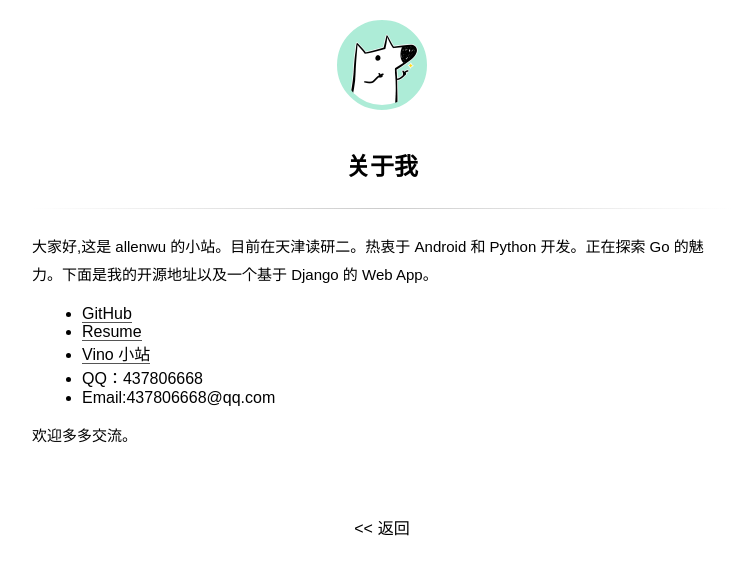
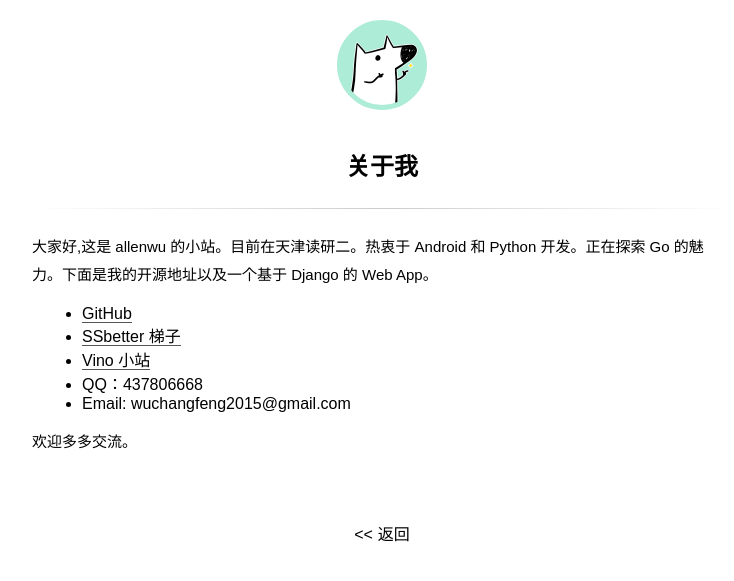
Before and after one commit to wuchangfeng/wuchangfeng.github.io, a Jekyll site: the page built from about.md, in a window 1280 px wide. Shown: the top 581 px of the page, without its empty margins (258-992 px from the left). Built offline with Jekyll 4.4.1, drawn with Linux system fonts in a browser that asks for light colours; some web fonts are replaced; comment, search, counter and statistics services are not loaded.

Commit message:
blog update

```diff
--- a/about.md
+++ b/about.md
@@ -5,9 +5,9 @@ title: 关于我
 大家好,这是  allenwu 的小站。目前在天津读研二。热衷于 Android 和 Python 开发。正在探索 Go 的魅力。下面是我的开源地址以及一个基于 Django 的 Web App。
 
 * [GitHub](https://github.com/wuchangfeng)
-* [Resume](http://allenwu.itscoder.com/resume)
+* [SSbetter 梯子](http://t.cn/RfNFpNZ)
 * [Vino 小站](http://vino.pythonanywhere.com)
 * QQ：437806668
-* Email:437806668@qq.com
+* Email: wuchangfeng2015@gmail.com
 
 欢迎多多交流。
```
